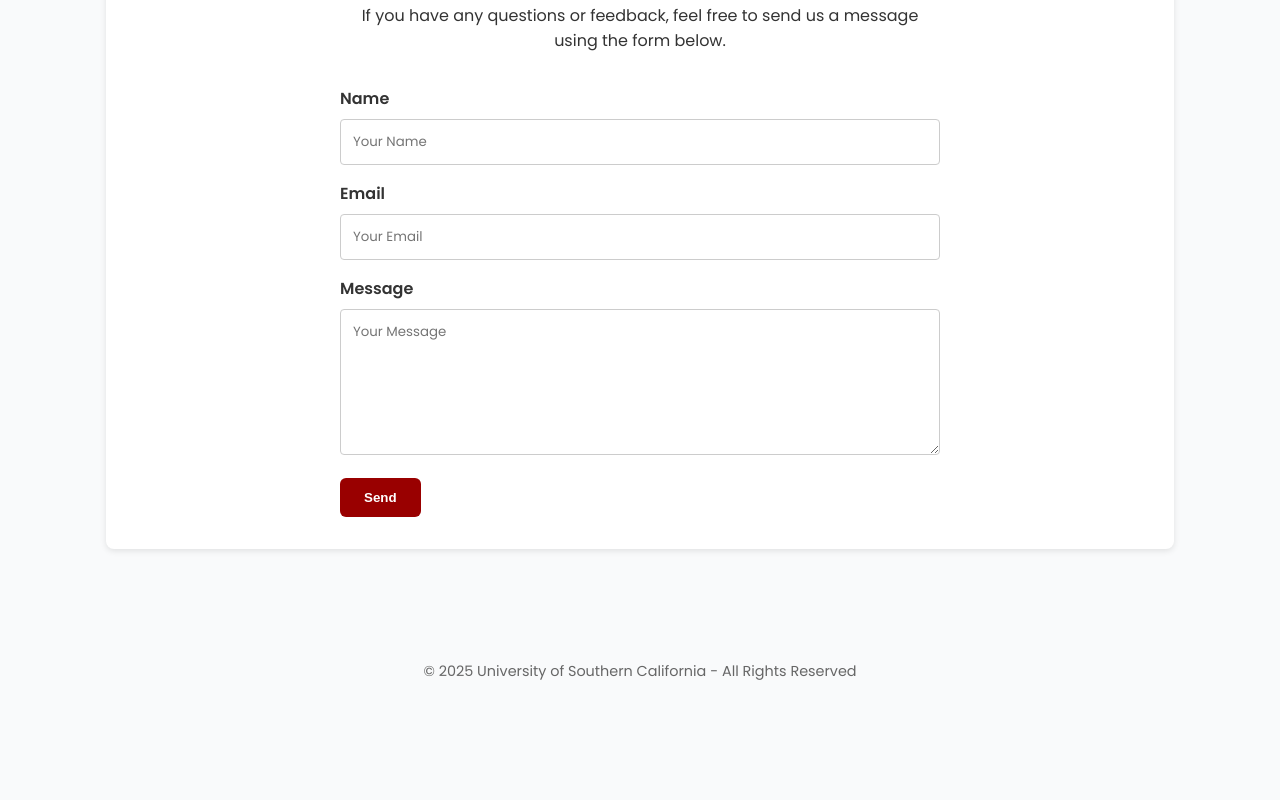
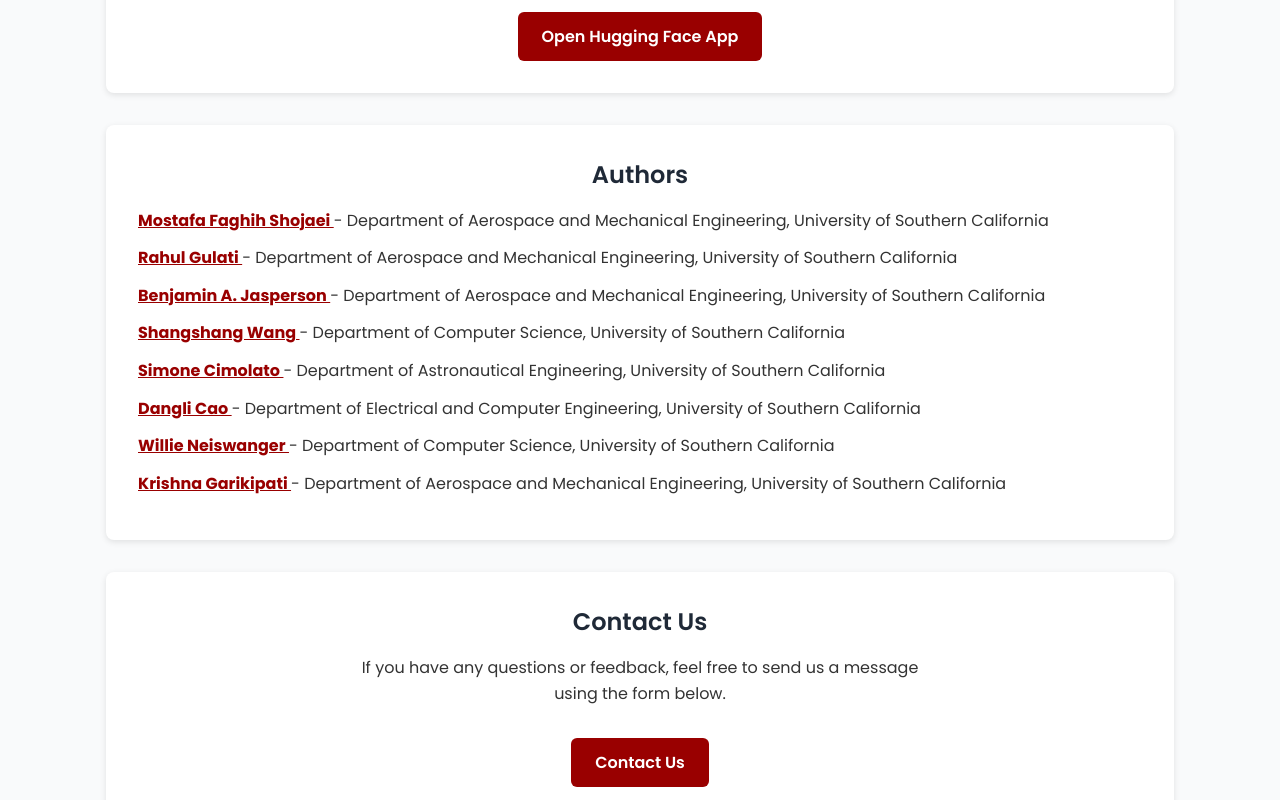
Before and after one commit to my-ai-university/my-ai-university.github.io, a plain HTML site: page index.html in a window 1280 px wide. Shown: the part 820-1620 px from the top of the page. Before the commit the page ends 1518 px from the top, so only its background shows below. Drawn offline with Linux system fonts and the light colour scheme.

Commit message:
Update index.html

```diff
--- a/index.html
+++ b/index.html
@@ -2,7 +2,7 @@
 <html lang="en">
 <head>
   <meta charset="UTF-8">
-  <title>AI Teaching Assistant</title>
+  <title>AI-University</title>
   <!-- Google Font: Poppins -->
   <link rel="preconnect" href="https://fonts.gstatic.com">
   <link href="https://fonts.googleapis.com/css2?family=Poppins:wght@400;600;700&display=swap" rel="stylesheet">
@@ -158,6 +158,37 @@
     }
 
     /* ---------------------------
+       AUTHORS SECTION
+    ---------------------------- */
+    .authors {
+      background: #fff;
+      border-radius: 8px;
+      box-shadow: 0 2px 6px rgba(0,0,0,0.1);
+      padding: 2rem;
+      margin-bottom: 2rem;
+      text-align: left;
+    }
+    .authors h2 {
+      color: #1F2937;
+      font-weight: 600;
+      margin-bottom: 1rem;
+      text-align: center;
+    }
+    .authors ul {
+      list-style-type: none;
+      padding: 0;
+    }
+    .authors li {
+      margin-bottom: 0.75rem;
+      line-height: 1.6;
+    }
+    /* Highlight the author names to indicate links */
+    .authors a {
+      text-decoration: underline;
+      color: #990000;
+    }
+
+    /* ---------------------------
        CONTACT US SECTION
     ---------------------------- */
     .contact-us {
@@ -251,9 +282,9 @@
 
   <!-- HERO / HEADER SECTION -->
   <header>
-    <h1>AI Teaching Assistant</h1>
+    <h1>AI-University</h1>
     <p>
-      Experience the next generation of AI-driven education technology.
+        An LLM-based platform for instructional alignment to scientific classrooms.
     </p>
   </header>
 
@@ -262,14 +293,8 @@
     <!-- ABSTRACT SECTION -->
     <section class="abstract">
       <h2>Paper Abstract</h2>
-      <p>
-        <!-- Replace this placeholder text with your paper's abstract. -->
-        This research explores the potential of AI-powered teaching assistants
-        to enhance the learning experience in modern classrooms. We examine
-        the key challenges in deploying AI-driven systems, highlight best
-        practices for integration into existing curricula, and discuss the
-        ethical and pedagogical implications of AI as a tool for both
-        educators and students.
+      <p style="text-align: justify">
+        We introduce AI University (AI-U), a flexible framework for AI-driven course content delivery that adapts to instructors' teaching styles. At its core, AI-U fine-tunes a large language model (LLM) with retrieval-augmented generation (RAG) to generate instructor-aligned responses from lecture videos, notes, and textbooks. Using a graduate-level finite-element-method (FEM) course as a case study, we present a scalable pipeline to systematically construct training data, fine-tune an open-source LLM with Low-Rank Adaptation (LoRA), and optimize its responses through RAG-based synthesis. Our evaluation, combining cosine similarity, LLM-based assessment, and expert review—demonstrates strong alignment with course materials. This demo, enhances traceability by linking AI-generated responses to specific sections of the relevant course material and time-stamped instances of the open-access video lectures. Our expert model is found to have greater cosine similarity with a reference on 86% of test cases. An LLM judge also found our expert model to outperform the base Llama 3.2 model approximately four times out of five. AI-U offers a scalable approach to AI-assisted education, paving the way for broader adoption in higher education.
       </p>
       <!-- Download Link to the Paper -->
       <a class="download-link" href="path/to/AI-Teaching-Assistant-Paper.pdf" download>
@@ -291,40 +316,81 @@
       </a>
     </div>
 
+    <!-- AUTHORS SECTION -->
+    <section class="authors">
+      <h2>Authors</h2>
+      <ul>
+        <li>
+          <strong>
+            <a href="https://www.linkedin.com/in/mostafa-fsh/" target="_blank" rel="noopener noreferrer">
+              Mostafa Faghih Shojaei
+            </a>
+          </strong> - Department of Aerospace and Mechanical Engineering, University of Southern California
+        </li>
+        <li>
+          <strong>
+            <a href="https://www.linkedin.com/in/rahulgulati23/" target="_blank" rel="noopener noreferrer">
+              Rahul Gulati
+            </a>
+          </strong> - Department of Aerospace and Mechanical Engineering, University of Southern California
+        </li>
+        <li>
+          <strong>
+            <a href="https://www.linkedin.com/in/bajasperson/" target="_blank" rel="noopener noreferrer">
+              Benjamin A. Jasperson
+            </a>
+          </strong> - Department of Aerospace and Mechanical Engineering, University of Southern California
+        </li>
+        <li>
+          <strong>
+            <a href="https://www.linkedin.com/in/upup-ashton-wang/" target="_blank" rel="noopener noreferrer">
+              Shangshang Wang
+            </a>
+          </strong> - Department of Computer Science, University of Southern California
+        </li>
+        <li>
+          <strong>
+            <a href="https://www.linkedin.com/in/simone-cimolato/" target="_blank" rel="noopener noreferrer">
+              Simone Cimolato
+            </a>
+          </strong> - Department of Astronautical Engineering, University of Southern California
+        </li>
+        <li>
+          <strong>
+            <a href="https://www.linkedin.com/in/dangli-cao-6113711b8/" target="_blank" rel="noopener noreferrer">
+              Dangli Cao
+            </a>
+          </strong> - Department of Electrical and Computer Engineering, University of Southern California
+        </li>
+        <li>
+          <strong>
+            <a href="https://viterbi.usc.edu/directory/faculty/Neiswanger/Willie" target="_blank" rel="noopener noreferrer">
+              Willie Neiswanger
+            </a>
+          </strong> - Department of Computer Science, University of Southern California
+        </li>
+        <li>
+          <strong>
+            <a href="https://viterbi.usc.edu/directory/faculty/Garikipati/Krishna" target="_blank" rel="noopener noreferrer">
+              Krishna Garikipati
+            </a>
+          </strong> - Department of Aerospace and Mechanical Engineering, University of Southern California
+        </li>
+      </ul>
+    </section>
+
     <!-- CONTACT US SECTION -->
     <section class="contact-us">
       <h2>Contact Us</h2>
       <p>If you have any questions or feedback, feel free to send us a message using the form below.</p>
-      <form action="#" method="post" class="contact-form">
-        <label for="name">Name</label>
-        <input
-          type="text"
-          id="name"
-          name="name"
-          placeholder="Your Name"
-          required
-        />
-
-        <label for="email">Email</label>
-        <input
-          type="email"
-          id="email"
-          name="email"
-          placeholder="Your Email"
-          required
-        />
-
-        <label for="message">Message</label>
-        <textarea
-          id="message"
-          name="message"
-          placeholder="Your Message"
-          rows="6"
-          required
-        ></textarea>
-
-        <button type="submit">Send</button>
-      </form>
+      <a
+        class="open-hf-button"
+        href="https://docs.google.com/forms/d/e/1FAIpQLSeifXdF_96f5O4-qAu0KYDkEhQgSaOvvodfsu08FcEurqnwSA/viewform?usp=dialog"
+        target="_blank"
+        rel="noopener noreferrer"
+      >
+        Contact Us
+      </a>
     </section>
   </main>
 
```
